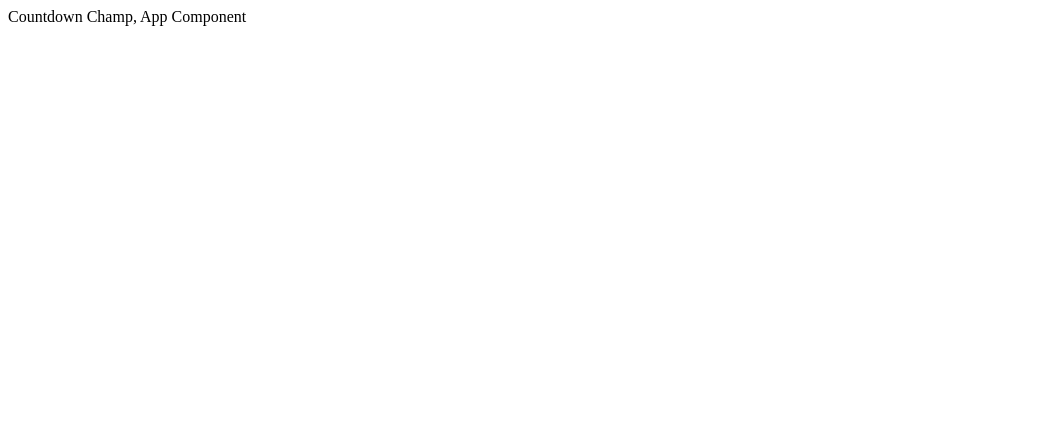
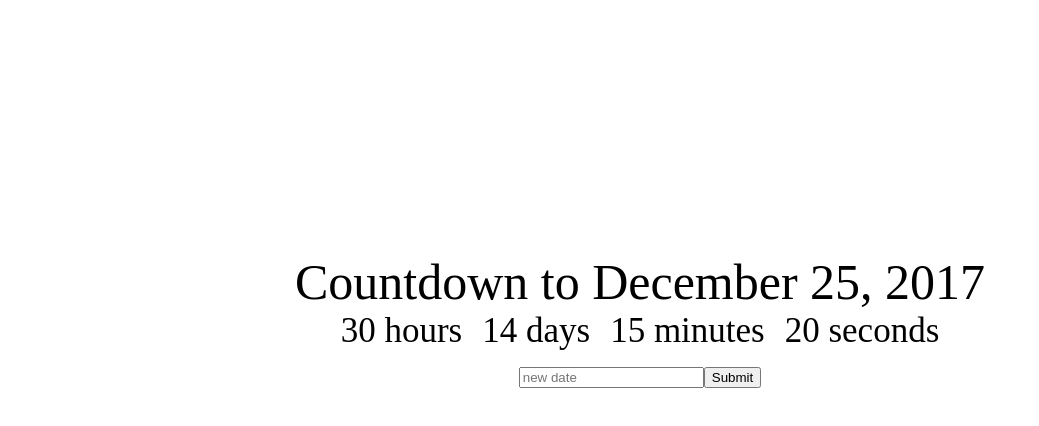
Before and after one commit to bonetou/react-redux, a React (Create React App) app in the folder countdown-champ/: page / in a window 1280 px wide. Shown: the top 426 px of the page, without its empty margins (0-1039 px from the left). Built offline with nearby package versions, Linux system fonts and the light colour scheme.

Commit message:
feat: structuring the application

```diff
--- /dev/null
+++ b/countdown-champ/src/App.css
@@ -0,0 +1,14 @@
+.App {
+    text-align: center;
+    font-size: 35px;
+    margin-top: 20%;
+}
+
+.App-title {
+    font-size: 50px;
+}
+
+.Clock-days, .Clock-hours, .Clock-minutes, .Clock-seconds {
+    display: inline;
+    margin: 10px;
+}
--- a/countdown-champ/src/App.jsx
+++ b/countdown-champ/src/App.jsx
@@ -1,9 +1,20 @@
 import React, { Component } from "react";
+import './App.css';
 
 class App extends Component {
     render(){
         return (
-            <div>Countdown Champ, App Component</div>
+            <div className="App">
+                <div className="App-title">Countdown to December 25, 2017</div>
+                <div>
+                    <div className="Clock-hours">30 hours</div>
+                    <div className="Clock-days">14 days</div>
+                    <div className="Clock-minutes">15 minutes</div>
+                    <div className="Clock-seconds">20 seconds</div>
+                </div>
+                <input placeholder="new date"/>
+                <button>Submit</button>
+            </div>
         )
     }
 }
--- a/countdown-champ/src/index.js
+++ b/countdown-champ/src/index.js
@@ -4,6 +4,6 @@
 
 
 ReactDOM.render(
-    <App></App>,
+    <App />,
     document.getElementById('root')
 )
```
